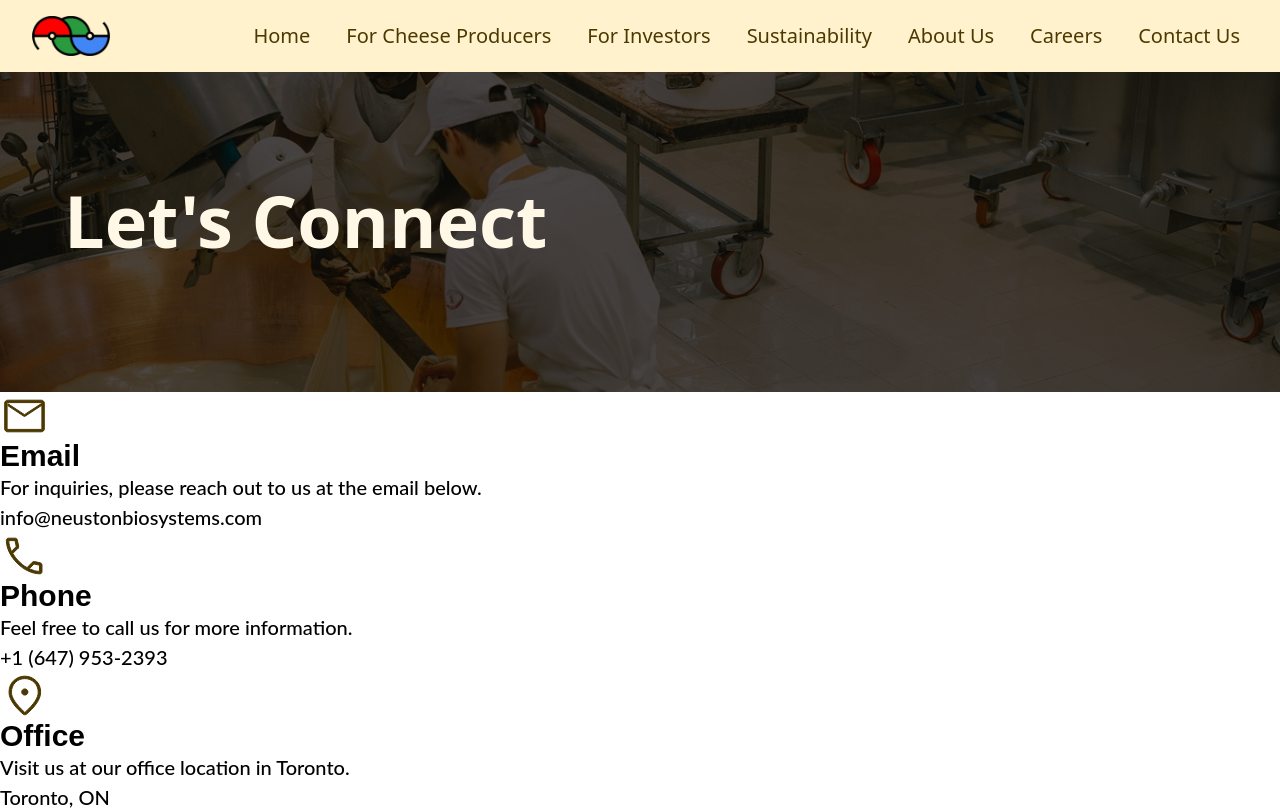
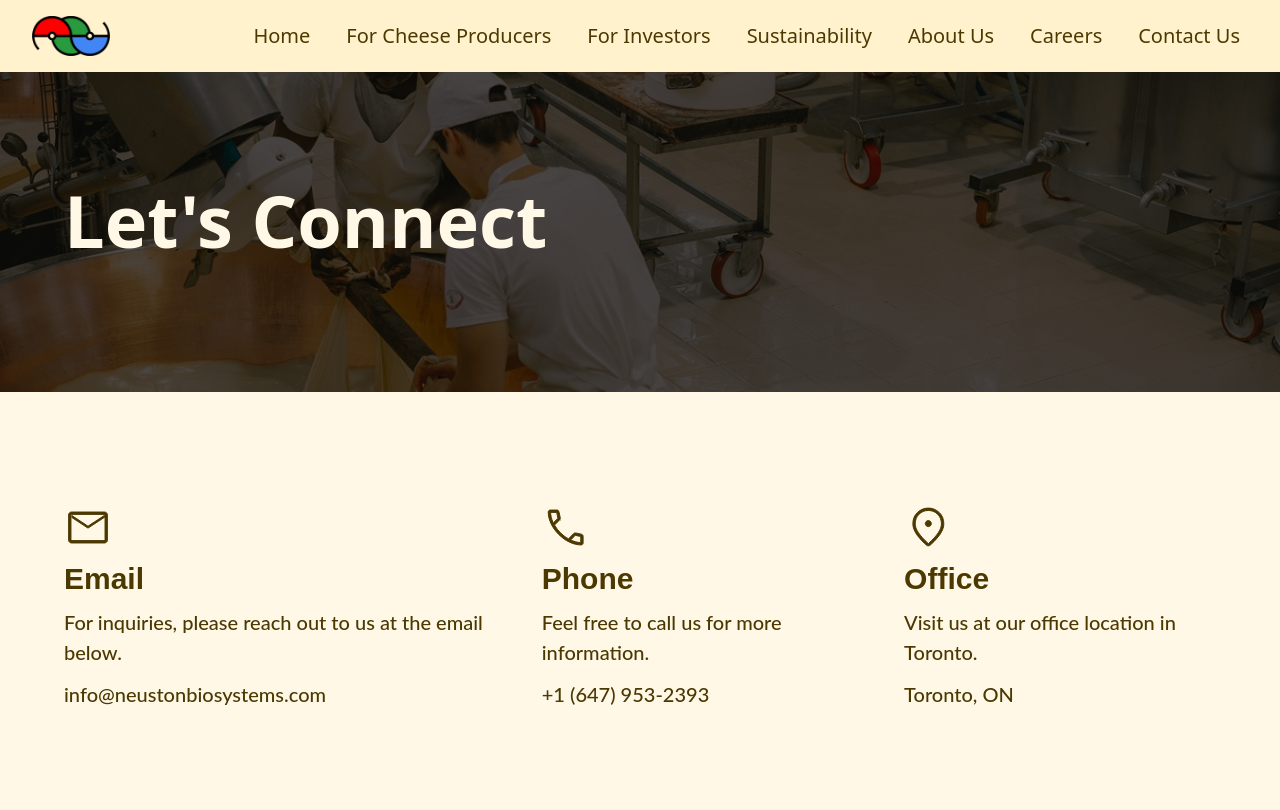
Before and after one commit to jayco01/NeustonBiosystems_website, a React (Vite) app: page /contact in a window 1280 px wide. Shown: the top 810 px of the page. Built offline with nearby package versions, Linux system fonts and the light colour scheme.

Commit message:
Style: ContactInfo.jsx MVP

```diff
--- a/src/components/contact-us/ContactInfo.jsx
+++ b/src/components/contact-us/ContactInfo.jsx
@@ -4,22 +4,28 @@ import locationIcon from "../../assets/location-on_icon.svg"
 
 export default function ContactInfo() {
     return (
-        <section>
-            <div>
-                <div>
-                    <img src={emailIcon} alt="Email icon" />
+        <section className="fluid-layout-padding text-neuston-Amber-Darkest bg-neuston-Amber-Lightest">
+            <div className="flex flex-col md:flex-row gap-6 md:gap-12">
+                <div className="flex flex-col gap-3">
+                    <div >
+                        <img src={emailIcon} alt="Email icon" className="icon-base-style"/>
+                    </div>
                     <h4>Email</h4>
                     <p>For inquiries, please reach out to us at the email below.</p>
                     <p>info@neustonbiosystems.com</p>
                 </div>
-                <div>
-                    <img src={phoneIcon} alt="Phone icon" />
+                <div className="flex flex-col gap-3">
+                    <div >
+                        <img src={phoneIcon} alt="Phone icon" className="icon-base-style"/>
+                    </div>
                     <h4>Phone</h4>
                     <p>Feel free to call us for more information.</p>
                     <p>+1 (647) 953-2393</p>
                 </div>
-                <div>
-                    <img src={locationIcon} alt="location icon" />
+                <div className="flex flex-col gap-3">
+                    <div >
+                        <img src={locationIcon} alt="location icon" className="icon-base-style"/>
+                    </div>
                     <h4>Office</h4>
                     <p>Visit us at our office location in Toronto.</p>
                     <p>Toronto, ON</p>
--- a/src/pages/CareersPage.jsx
+++ b/src/pages/CareersPage.jsx
@@ -6,7 +6,7 @@ import CareersCta from "../components/careers/CareersCta.jsx";
 export default function CareersPage() {
     function H1Text() {
         return (
-            <h1>Join Our Mission</h1>
+            <h1 className="text-neuston-Amber-Lightest">Join Our Mission</h1>
         );
     }
     const subHeading = "";
--- a/src/pages/ContactPage.jsx
+++ b/src/pages/ContactPage.jsx
@@ -6,7 +6,7 @@ import CommonNewsletterForm from "../components/common/CommonNewsletterForm.jsx"
 export default function ContactPage() {
     function H1Text() {
         return(
-            <h1>Let's Connect</h1>
+            <h1 className="text-neuston-Amber-Lightest">Let's Connect</h1>
         );
     }
     const subHeading = "";
```
